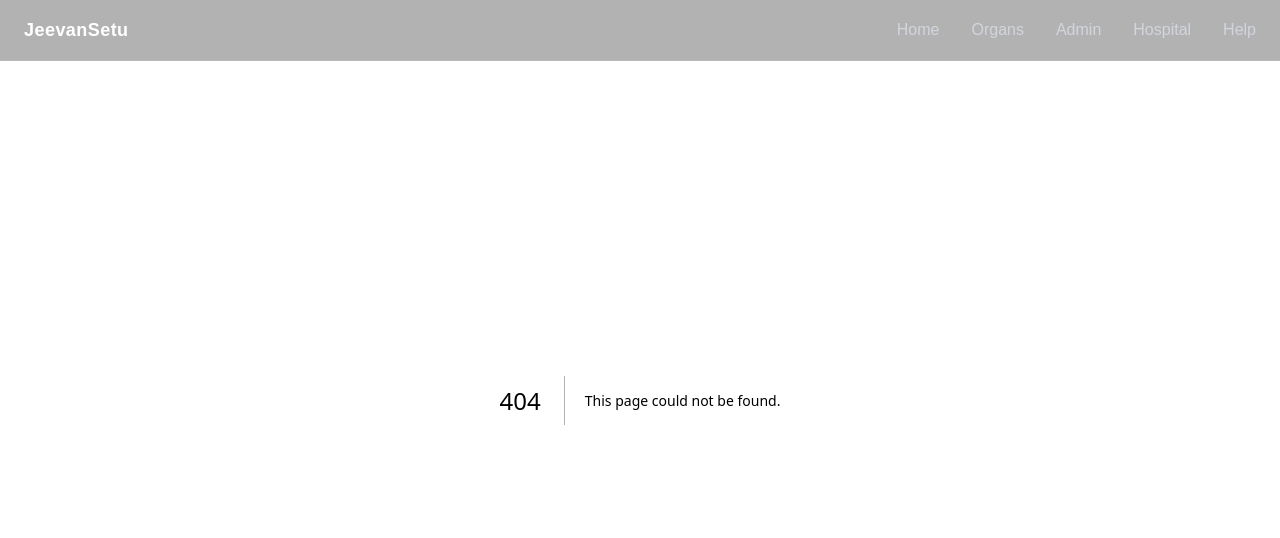
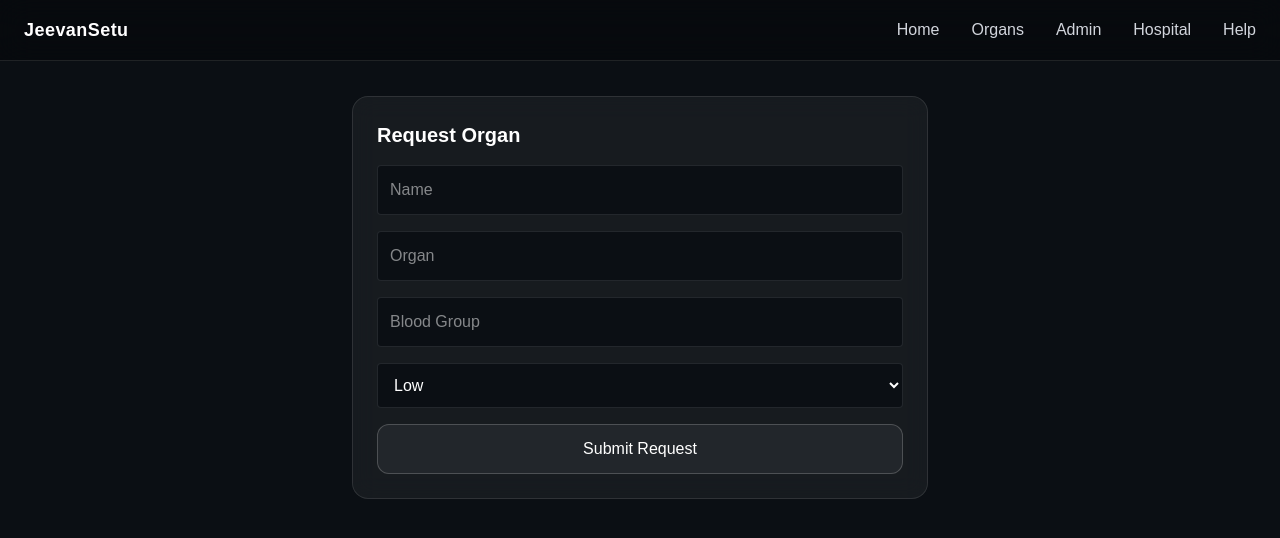
Before and after one commit to Charan-vamshi/jeevansetu-organ-donation-mvp, a Next.js app: page /request in a window 1280 px wide. Before the commit this address had no page. Shown: the top 538 px of the page. Built offline with nearby package versions, Linux system fonts and the light colour scheme.

Commit message:
Final MVP complete with request flow and admin-hospital integration

```diff
--- /dev/null
+++ b/app/request/page.tsx
@@ -0,0 +1,9 @@
+import RequestForm from "@/components/forms/RequestForm";
+
+export default function RequestPage() {
+  return (
+    <main className="pt-24 px-6">
+      <RequestForm />
+    </main>
+  );
+}
--- a/components/forms/RequestForm.tsx
+++ b/components/forms/RequestForm.tsx
@@ -0,0 +1,83 @@
+"use client";
+
+import { useState } from "react";
+import { requests } from "@/data/store";
+
+export default function RequestForm() {
+  const [form, setForm] = useState({
+    name: "",
+    organ: "",
+    bloodGroup: "",
+    urgency: "Low",
+  });
+
+  const handleSubmit = (e: any) => {
+    e.preventDefault();
+
+    const newRequest = {
+      id: Date.now(),
+      ...form,
+      status: "Pending",
+      hospital: "",
+    };
+
+    // add to global store
+    requests.push(newRequest);
+
+    // reset form
+    setForm({
+      name: "",
+      organ: "",
+      bloodGroup: "",
+      urgency: "Low",
+    });
+
+    alert("Request submitted successfully");
+  };
+
+  return (
+    <form onSubmit={handleSubmit} className="glass p-6 max-w-xl mx-auto space-y-4">
+      <h2 className="text-xl text-white font-semibold mb-4">
+        Request Organ
+      </h2>
+
+      <input
+        placeholder="Name"
+        value={form.name}
+        onChange={(e) => setForm({ ...form, name: e.target.value })}
+        className="w-full p-3 rounded bg-[#0B0F14] border border-white/10 text-white"
+        required
+      />
+
+      <input
+        placeholder="Organ"
+        value={form.organ}
+        onChange={(e) => setForm({ ...form, organ: e.target.value })}
+        className="w-full p-3 rounded bg-[#0B0F14] border border-white/10 text-white"
+        required
+      />
+
+      <input
+        placeholder="Blood Group"
+        value={form.bloodGroup}
+        onChange={(e) => setForm({ ...form, bloodGroup: e.target.value })}
+        className="w-full p-3 rounded bg-[#0B0F14] border border-white/10 text-white"
+        required
+      />
+
+      <select
+        value={form.urgency}
+        onChange={(e) => setForm({ ...form, urgency: e.target.value })}
+        className="w-full p-3 rounded bg-[#0B0F14] border border-white/10 text-white"
+      >
+        <option>Low</option>
+        <option>Medium</option>
+        <option>High</option>
+      </select>
+
+      <button type="submit" className="glass-button w-full">
+        Submit Request
+      </button>
+    </form>
+  );
+}
--- a/components/hero/HeroSection.tsx
+++ b/components/hero/HeroSection.tsx
@@ -28,14 +28,19 @@ export default function HeroSection() {
           </p>
 
           <div className="flex justify-center gap-4 mt-8">
-            <motion.button {...buttonGlow} className="glass-button">
-              Request
-            </motion.button>
+            {/* Request */}
+            <Link href="/request">
+              <motion.button {...buttonGlow} className="glass-button">
+                Request
+              </motion.button>
+            </Link>
 
+            {/* Donate (you can connect later) */}
             <motion.button {...buttonGlow} className="glass-button">
               Donate
             </motion.button>
 
+            {/* Help */}
             <Link href="/help">
               <motion.button {...buttonGlow} className="glass-button">
                 Help
```
